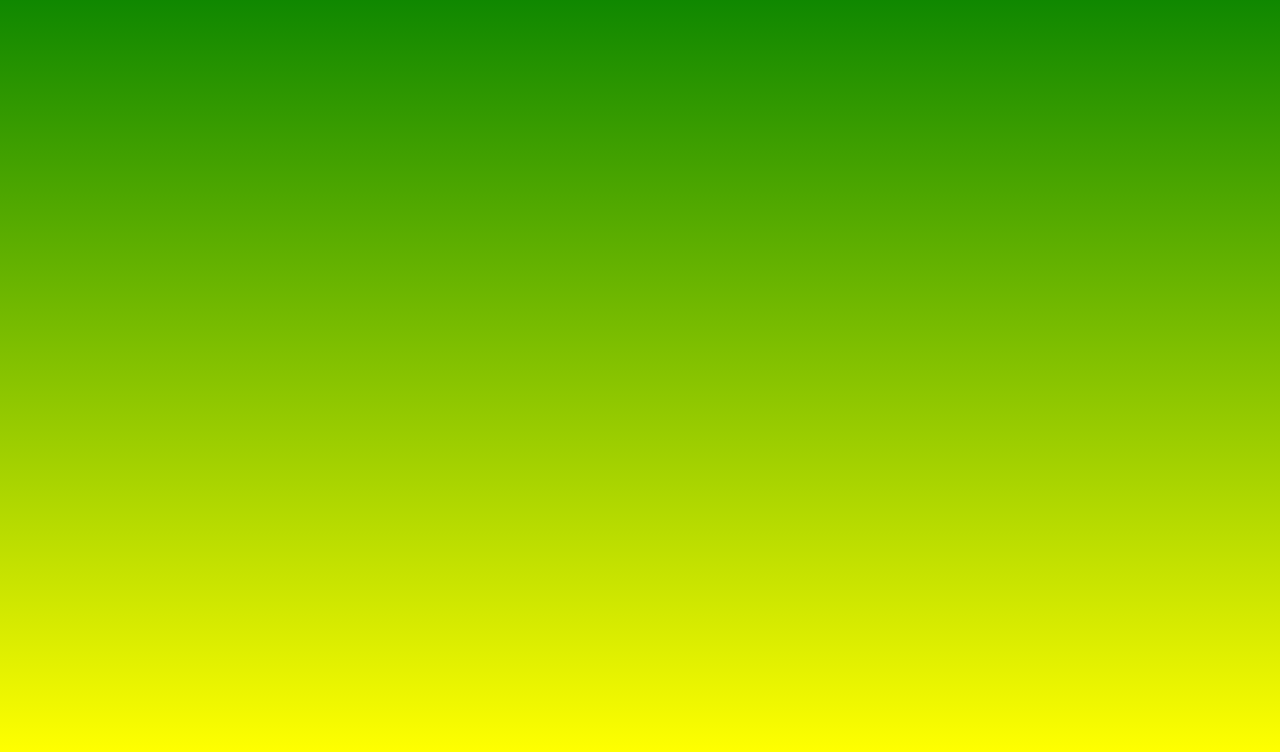
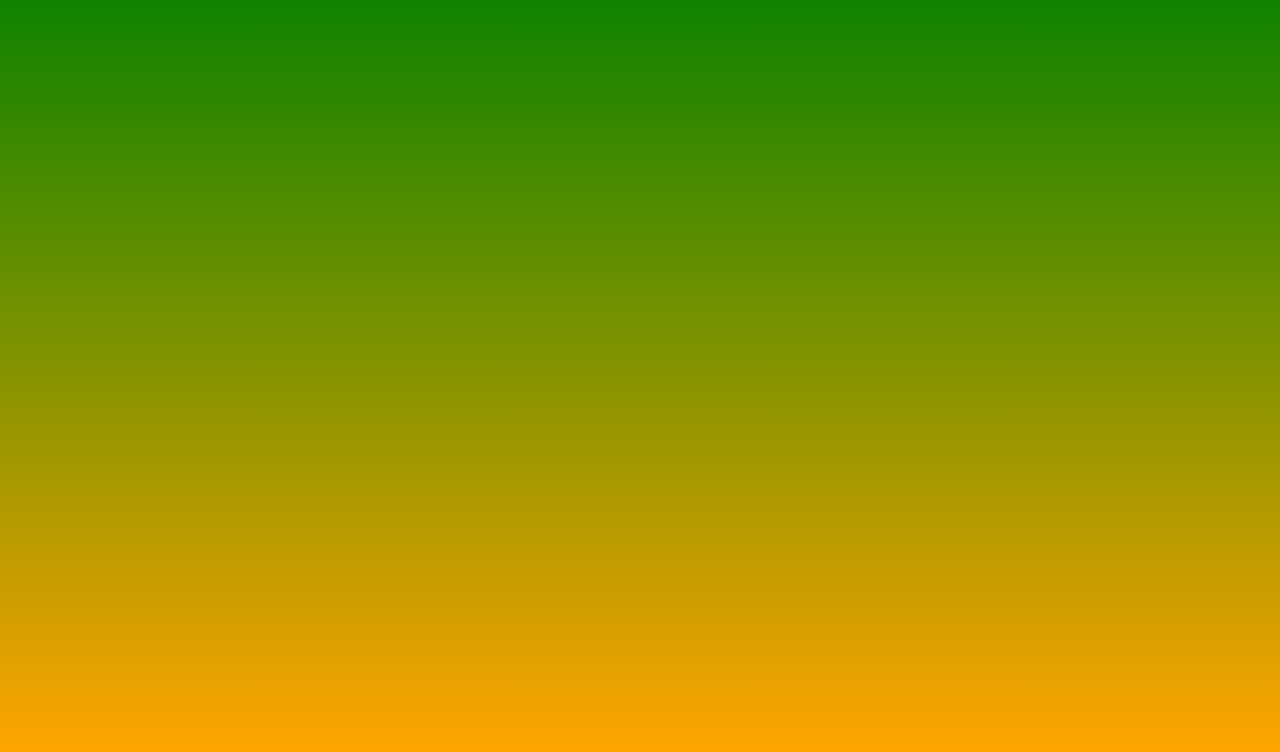
Before and after one commit to Zachman9841/Mina-Website, a plain HTML site: page index.html in a window 1280 px wide. Shown: the part 48-800 px from the top of the page. Drawn offline with Linux system fonts and the light colour scheme.

Commit message:
Update index.html

```diff
--- a/index.html
+++ b/index.html
@@ -3,7 +3,7 @@
  <head>
   <style>
    body{
-   background:linear-gradient(green,yellow);
+   background:linear-gradient(green,orange);
    background-attachment: fixed;
    }
   </style>
```
